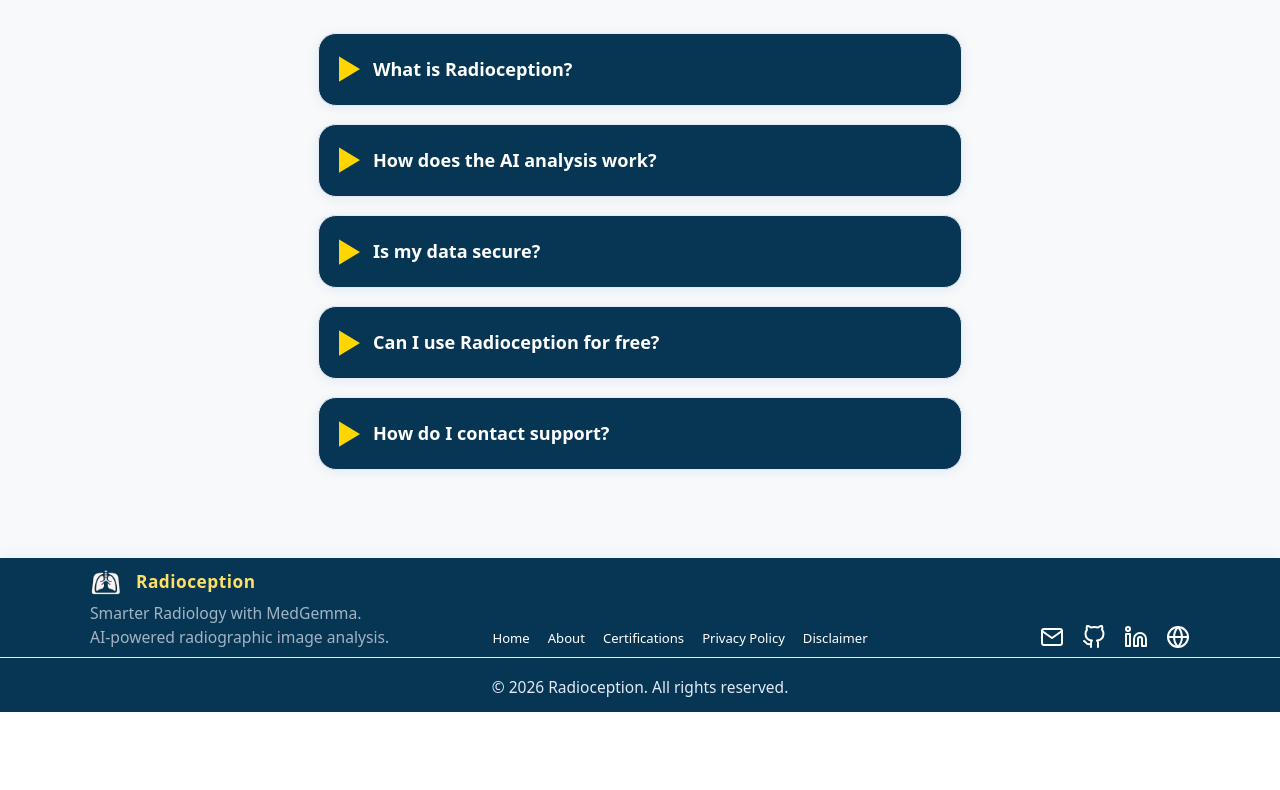
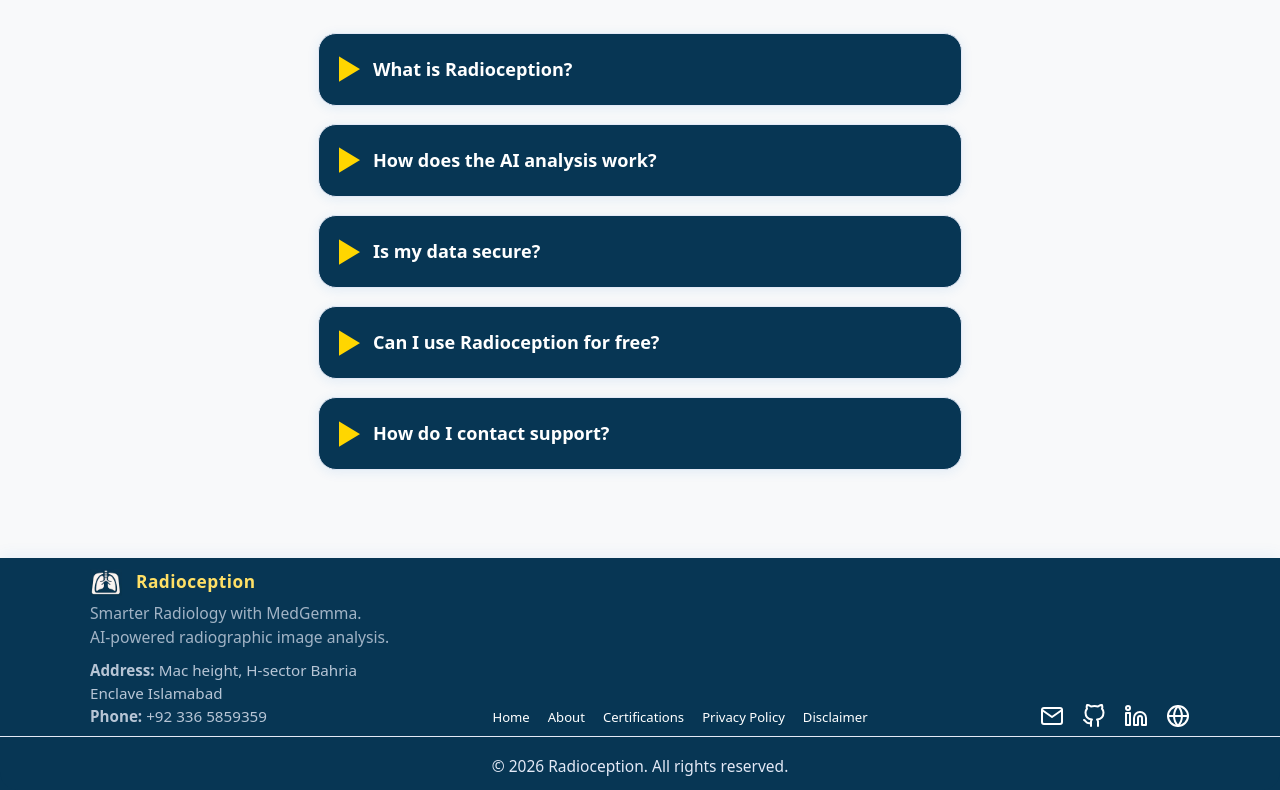
Before and after one commit to anas-developer01/radioCeption, a React (Create React App) app: page / in a window 1280 px wide. Shown: the part 2551-3341 px from the top of the page. Before the commit the page ends 3263 px from the top, so only its background shows below. Built offline with nearby package versions, Linux system fonts and the light colour scheme.

Commit message:
Enhance footer with address and phone details
Added address and phone information to the footer.

```diff
--- a/src/components/Footer.js
+++ b/src/components/Footer.js
@@ -18,6 +18,14 @@
               <h3 style={{margin: 0}}>Radioception</h3>
             </div>
             <p>Smarter Radiology with MedGemma.<br />AI-powered radiographic image analysis.</p>
+            <div style={{marginTop: 6}}>
+              <div style={{color: '#e3e9f6', fontSize: '0.95rem', opacity: 0.8}}>
+                <strong>Address:</strong> Mac height, H-sector Bahria Enclave Islamabad
+              </div>
+              <div style={{color: '#e3e9f6', fontSize: '0.95rem', opacity: 0.8}}>
+                <strong>Phone:</strong> <a href="tel:+923365859359" style={{color: '#e3e9f6', textDecoration: 'none'}}>+92 336 5859359</a>
+              </div>
+            </div>
           </div>
           <div className="split-footer-center">
             <ul className="split-footer-links">
```
